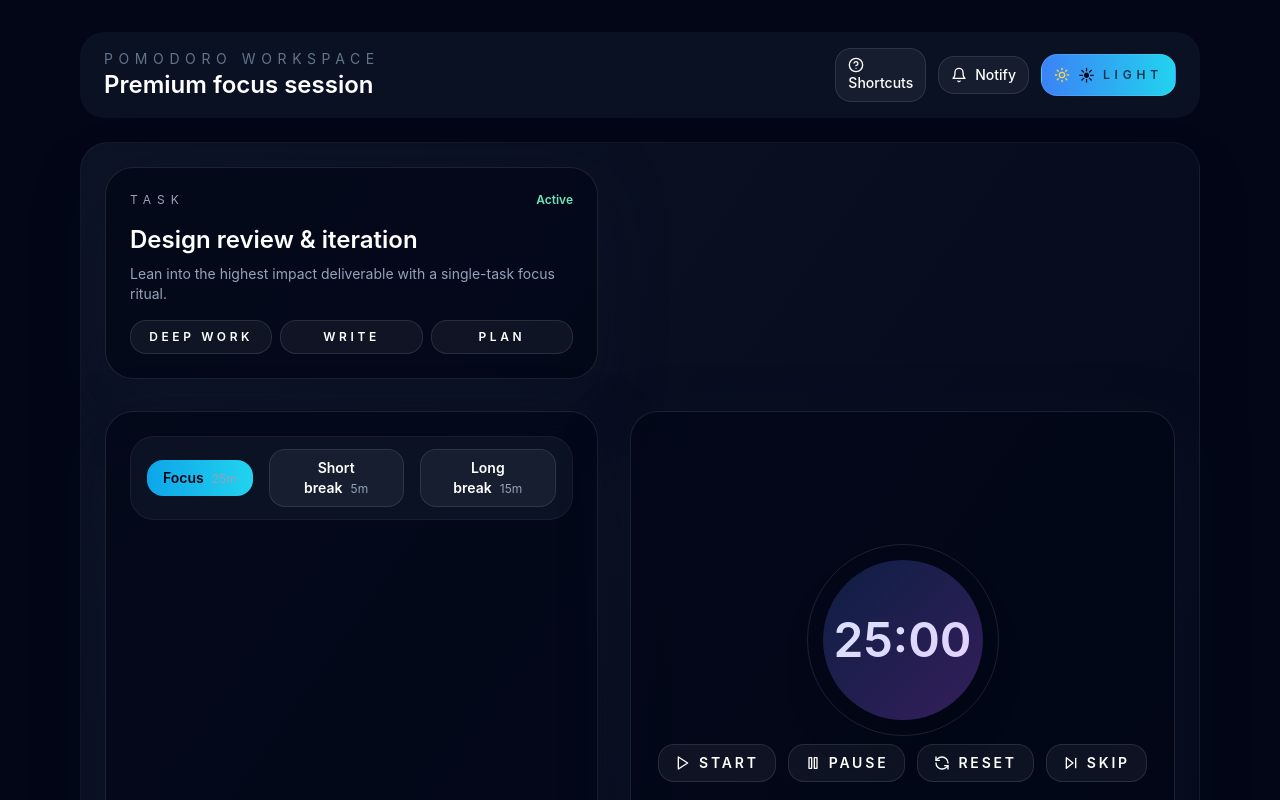
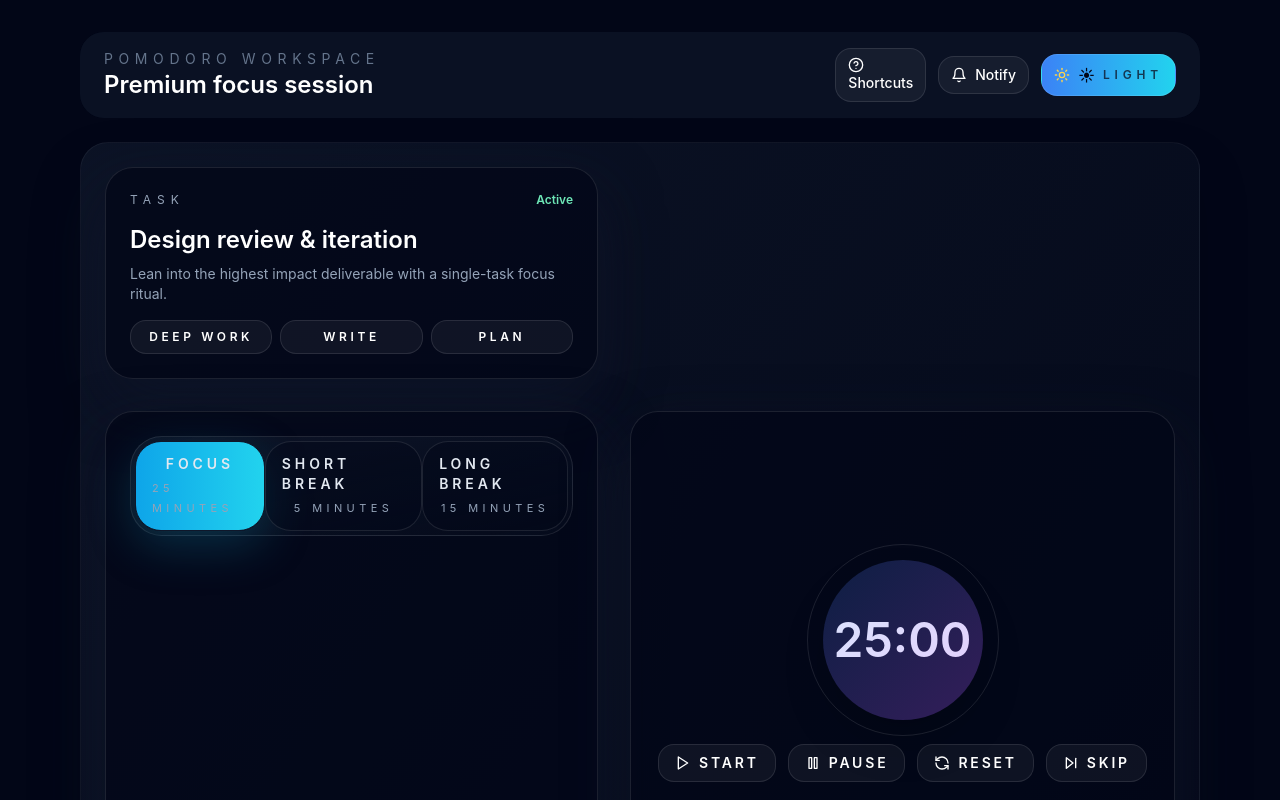
Before and after one commit to johnwick22012026-source/POMODORO, a React (Vite) app: page / in a window 1280 px wide. Shown: the top 800 px of the page. Built offline with nearby package versions, Linux system fonts and the light colour scheme.

Commit message:
feat(POMO-40): Build the Focus / Short Break / Long Break session tabs — src/components/SessionTabs.tsx

```diff
--- a/src/components/SessionTabs.tsx
+++ b/src/components/SessionTabs.tsx
@@ -1,30 +1,89 @@
-import { useMemo } from 'react'
+import { useCallback, useEffect, useMemo, useState } from 'react'
+import type { SessionType } from '../types'
 
-const sessions = [
-  { label: 'Focus', description: '25m', active: true },
-  { label: 'Short break', description: '5m', active: false },
-  { label: 'Long break', description: '15m', active: false }
+const sessionOptions: { label: string; description: string; type: SessionType }[] = [
+  { label: 'Focus', description: '25 minutes', type: 'focus' },
+  { label: 'Short Break', description: '5 minutes', type: 'short-break' },
+  { label: 'Long Break', description: '15 minutes', type: 'long-break' }
 ]
 
+const sessionOrder: SessionType[] = ['focus', 'short-break', 'long-break']
+
+const hasWindow = typeof window !== 'undefined'
+
 export default function SessionTabs() {
-  const memoizedSessions = useMemo(() => sessions, [])
+  const [activeSession, setActiveSession] = useState<SessionType>('focus')
+  const sessions = useMemo(() => sessionOptions, [])
+  const [isReducedMotion, setReducedMotionPreferences] = useState(false)
+
+  useEffect(() => {
+    if (!hasWindow) {
+      return
+    }
+
+    const mediaQuery = window.matchMedia('(prefers-reduced-motion: reduce)')
+    const handleMotionChange = () => setReducedMotionPreferences(mediaQuery.matches)
+    handleMotionChange()
+    mediaQuery.addEventListener('change', handleMotionChange)
+    return () => mediaQuery.removeEventListener('change', handleMotionChange)
+  }, [])
+
+  const focusSession = useCallback(
+    (session: SessionType) => {
+      setActiveSession(session)
+    },
+    [setActiveSession]
+  )
+
+  const handleKeyDown = useCallback(
+    (event: React.KeyboardEvent<HTMLButtonElement>) => {
+      if (event.key === 'ArrowRight' || event.key === 'ArrowLeft') {
+        event.preventDefault()
+        const currentIndex = sessionOrder.indexOf(activeSession)
+        const direction = event.key === 'ArrowRight' ? 1 : -1
+        const nextIndex = (currentIndex + direction + sessionOrder.length) % sessionOrder.length
+        setActiveSession(sessionOrder[nextIndex])
+      }
+      if (event.key === 'Home') {
+        event.preventDefault()
+        setActiveSession(sessionOrder[0])
+      }
+      if (event.key === 'End') {
+        event.preventDefault()
+        setActiveSession(sessionOrder[sessionOrder.length - 1])
+      }
+    },
+    [activeSession]
+  )
 
   return (
-    <div className="flex items-center justify-center gap-4 rounded-3xl border border-white/5 bg-slate-900/70 px-4 py-3 text-sm text-slate-300">
-      {memoizedSessions.map((session) => (
-        <button
-          key={session.label}
-          className={`rounded-2xl px-4 py-2 transition ${
-            session.active
-              ? 'bg-gradient-to-r from-sky-500 to-cyan-400 text-slate-950'
-              : 'border border-white/10 bg-white/5 text-white'
-          }`}
-          type="button"
-        >
-          <span className="font-semibold">{session.label}</span>
-          <span className="ml-2 text-xs text-slate-400">{session.description}</span>
-        </button>
-      ))}
+    <div className="flex items-center justify-center">
+      <div
+        role="tablist"
+        aria-label="Session modes"
+        className="flex w-full max-w-lg items-center justify-between rounded-[32px] border border-white/10 bg-gradient-to-br from-slate-900/80 to-slate-900/20 p-1 text-sm text-slate-200"
+      >
+        {sessions.map((session) => {
+          const isActive = session.type === activeSession
+          return (
+            <button
+              key={session.type}
+              role="tab"
+              type="button"
+              aria-selected={isActive}
+              tabIndex={isActive ? 0 : -1}
+              onClick={() => focusSession(session.type)}
+              onKeyDown={handleKeyDown}
+              className={`group flex flex-col items-center justify-center gap-1 rounded-[26px] px-4 py-3 text-left transition-all focus-visible:outline-none focus-visible:ring-2 focus-visible:ring-sky-400/80 focus-visible:ring-offset-2 focus-visible:ring-offset-slate-900/30
+                ${isActive ? 'border border-slate-900 bg-gradient-to-r from-sky-500 to-cyan-400 text-slate-900 shadow-[0_15px_45px_rgba(14,116,144,0.35)]' : 'border border-white/10 bg-slate-950/40 text-white/80'}
+                ${isReducedMotion ? 'duration-0 ease-linear' : 'duration-200 ease-out'}`}
+            >
+              <span className="text-sm font-semibold uppercase tracking-[0.28em] text-slate-200">{session.label}</span>
+              <span className="text-[11px] uppercase tracking-[0.4em] text-slate-400">{session.description}</span>
+            </button>
+          )
+        })}
+      </div>
     </div>
   )
 }
```
